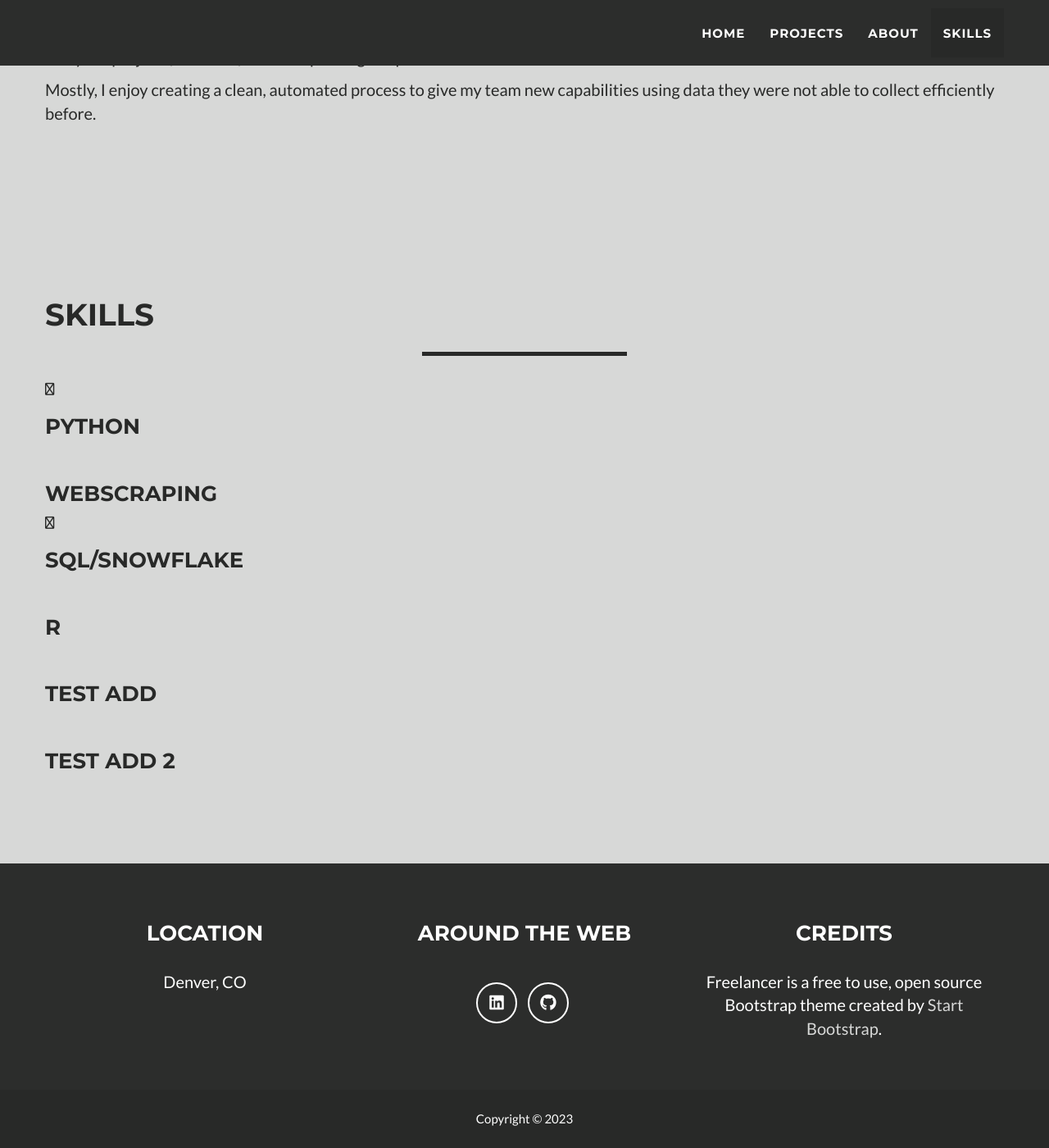
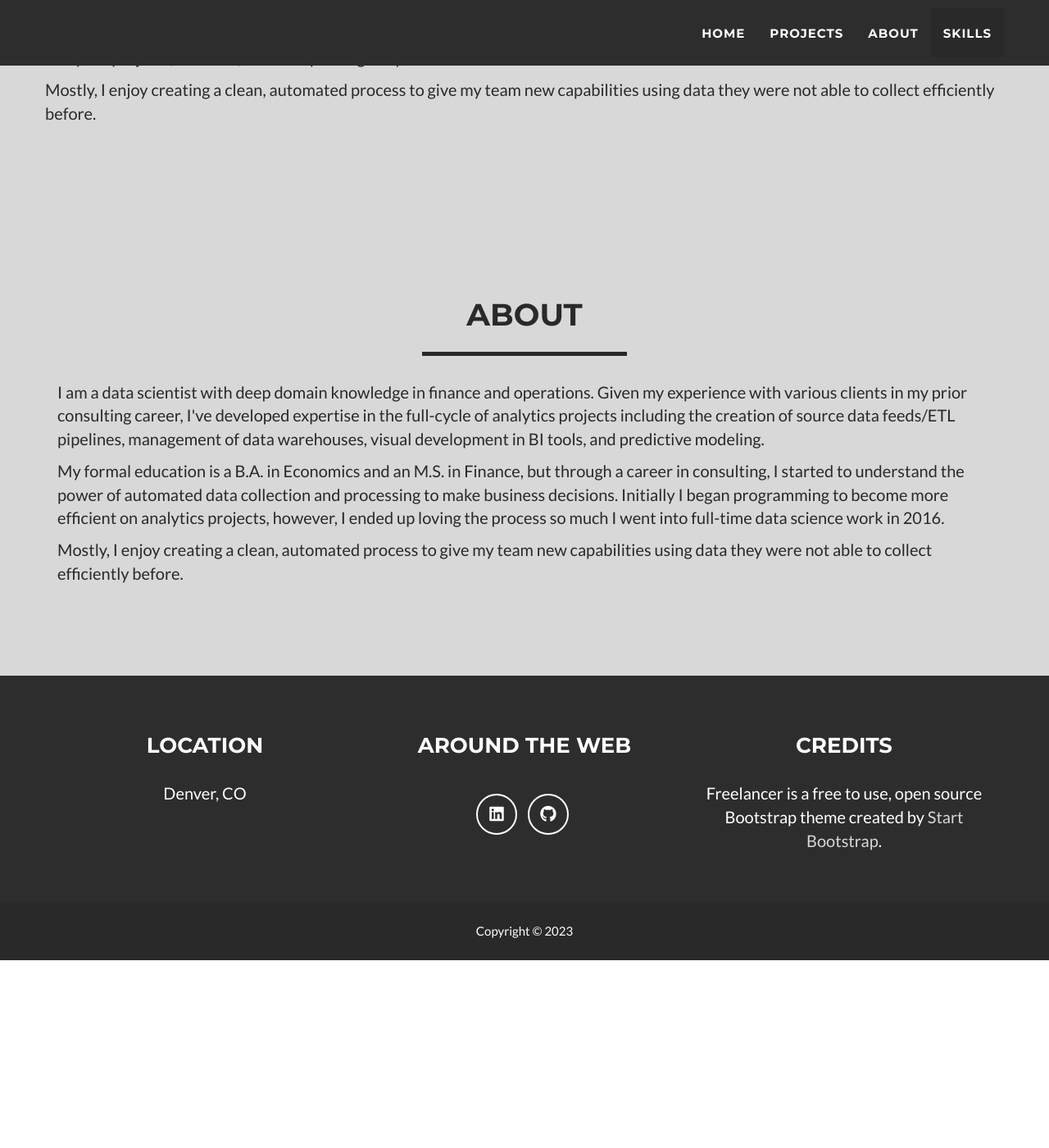
Before and after one commit to brf217/brf217.github.io, a Jekyll site: the page built from _posts/2014-07-18-project-1.markdown, in a window 1280 px wide and 1400 px high, scrolled down 1976 px. Shown: the whole window at 82% size. Built offline with Jekyll 4.4.1, drawn with Linux system fonts in a browser that asks for light colours; after the commit the page ends 3147 px from its top, so only the background shows below that.

Commit message:
Update skills.html

```diff
--- a/_includes/skills.html
+++ b/_includes/skills.html
@@ -1,47 +1,26 @@
+<!-- Skills Section -->
 <section class="success" id="skills">
   <div class="container">
     <div class="row">
-        <h2>Skills</h2>
+      <div class="col-lg-12 text-center">
+        <h2>About</h2>
         <hr class="star-light">
       </div>
     </div>
-      <div class="container">
-        <div class="row">
-            <div class="col-sm-auto">
-                <div class="service-box">
-                    <i class="fa-regular fa-laptop-code"></i>
-                    <h3>Python</h3>
-                </div>
-            </div>
-            <div class="col-sm-auto">
-                <div class="service-box">
-                    <i class="fa-regular fa-browsers"></i>
-                    <h3>Webscraping</h3>
-                </div>
-            </div>
-            <div class="col-sm-auto">
-                <div class="service-box">
-                    <i class="fa-regular fa-sitemap"></i>
-                    <h3>SQL/Snowflake</h3>
-                </div>
-            </div>
-            <div class="col-sm-auto">
-                <div class="service-box">
-                    <i class="fa-regular fa-brackets-curly"></i>
-                    <h3>R</h3>
-                </div>
-            </div>
-            <div class="col-sm-auto">
-                <div class="service-box">
-                    <i class="fa-regular fa-brackets-curly"></i>
-                    <h3>Test Add</h3>
-                </div>
-            </div>
-            <div class="col-sm-auto">
-                <div class="service-box">
-                    <i class="fa-regular fa-brackets-curly"></i>
-                    <h3>Test Add 2</h3>
-                </div>
-            </div>
-          </div>
+    <div class="col">
+        <p>I am a data scientist with deep domain knowledge in finance and operations. Given
+        my experience with various clients in my prior consulting career, I've developed expertise in the full-cycle of analytics projects including the
+        creation of source data feeds/ETL pipelines, management of data warehouses, visual development in BI tools, and predictive modeling.
+      </div>
+      <div class="col">
+        <p>My formal education is a B.A. in Economics and an M.S. in Finance, but through a career in
+          consulting, I started to understand the power of automated data collection and processing to make business decisions.
+          Initially I began programming to become more efficient on analytics projects,
+          however, I ended up loving the process so much I went into full-time data science work in 2016.</p>
+
+         <p>Mostly, I enjoy creating a clean, automated process to give my team new capabilities using data they were not able to collect
+         efficiently before.</p>
+      </div>
+    </div>
+  </div>
 </section>
```
